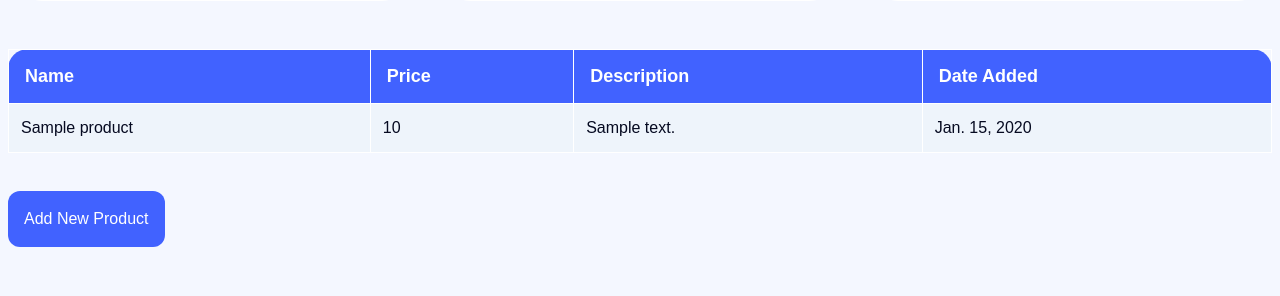
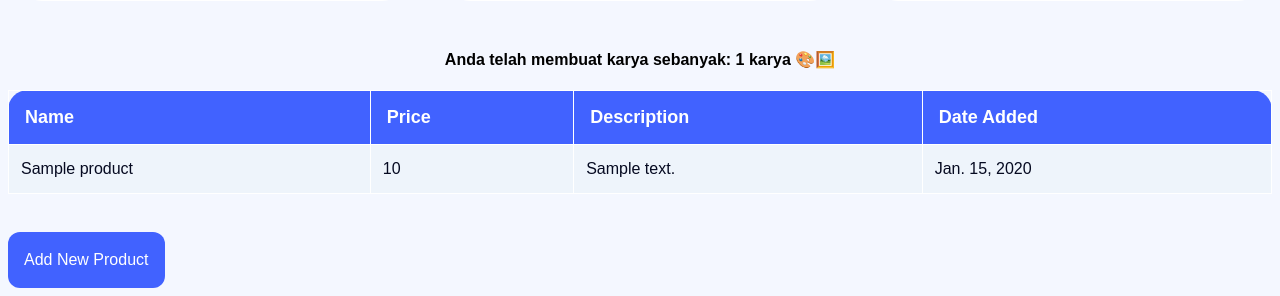
Before and after one commit to aryawijayak/shopping-art, a Django app: page / in a window 1280 px wide. Shown: the part 929-1225 px from the top of the page. Before the commit the page ends 1176 px from the top, so only its background shows below. Run offline with Django 4.2, Linux system fonts and the light colour scheme; tables that the repository leaves empty hold one stand-in row (values such as "Sample post").

Commit message:
Finlalisasi Tugas 3

```diff
--- a/main/templates/create_product.html
+++ b/main/templates/create_product.html
@@ -38,7 +38,6 @@
         text-align: center;
         margin-bottom: 5px;
     }
-
 
     .banner {
     max-width: 100%;
--- a/main/templates/main.html
+++ b/main/templates/main.html
@@ -7,6 +7,7 @@
         body {
             background-color: #f4f7ff;
         }
+
 
         h1, h2, h3, h4, h5, p, th, td, a, button {
             font-family: 'Poppins', sans-serif;
@@ -38,6 +39,10 @@
             margin-bottom: 5px;
         }
 
+        .text-center {
+            text-align: center;
+            margin-bottom: 2px
+        }
 
         .banner {
         max-width: 100%;
@@ -75,8 +80,6 @@
             max-width: 400px;
             overflow-y: auto;
         }
-
-
 
 
         .card-container {
@@ -195,6 +198,9 @@
         </div>
     </div>
 
+    <div class="text-center">
+        <h4 class="total">Anda telah membuat karya sebanyak: {{total}} karya 🎨🖼️</h4>
+    </div>
 
     <table>
         <tr>
--- a/main/urls.py
+++ b/main/urls.py
@@ -1,5 +1,4 @@
 from django.urls import path
-from main.views import show_main
 from main.views import show_main, create_product, show_xml, show_json, show_xml_by_id, show_json_by_id
 
 app_name = 'main'
--- a/main/views.py
+++ b/main/views.py
@@ -29,8 +29,6 @@ def show_main(request):
     products = Product.objects.all()
 
     context = {
-        'name': 'Pak Bepe',
-        'class': 'PBP A',
         'products': products,
 
         'karya1': 'Online Course App',
@@ -40,7 +38,8 @@ def show_main(request):
         'artist2': 'Arya keren',
 
         'karya3': 'Task Management App',
-        'artist3': 'Aweka Design'
+        'artist3': 'Aweka Design',
+        'total' : products.__len__(),
     }
 
     return render(request, "main.html", context)
```
Also changed, not shown: README.md.
